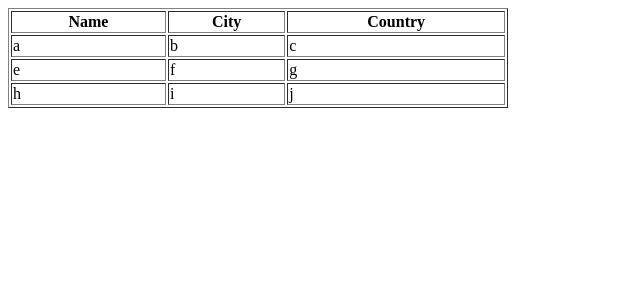
After one commit to tarifs/batch-01, a PHP site: page /2nd_class.php in a window 1280 px wide. The commit adds this page. Shown: the top 300 px of the page, without its empty margins (0-640 px from the left). Run offline with PHP 8.4, Linux system fonts and the light colour scheme.

Commit message:
2nd Class

```diff
--- a/php/1st_class.php
+++ b/php/1st_class.php
@@ -15,4 +15,6 @@
 
 
 
+
+
 ?>
--- /dev/null
+++ b/php/2nd_class.php
@@ -0,0 +1,46 @@
+<?php
+
+$data = [10,20,30,'lol','group','pp'];
+
+//echo $data[5].'<br>';
+//
+//foreach ($data as $pp)
+//{
+//    echo $pp.'<br>';
+//}
+
+
+$students = [
+    "0" => [
+      'name' => 'a',
+      'city' => 'b',
+      'country' => 'c'
+    ],
+    "1" => [
+        'name' => 'e',
+        'city' => 'f',
+        'country' => 'g'
+    ],
+    "2" => [
+        'name' => 'h',
+        'city' => 'i',
+        'country' => 'j'
+    ]
+
+];
+?>
+
+<table border="1" width="500">
+    <tr>
+        <th>Name</th>
+        <th>City</th>
+        <th>Country</th>
+    </tr>
+    <?php foreach ($students as $lol){ ?>
+    <tr>
+        <td><?php echo $lol['name']?></td>
+        <td><?php echo $lol['city']?></td>
+        <td><?php echo $lol['country']?></td>
+    </tr>
+    <?php } ?>
+</table>
```
Also changed, not shown: php/function.php (added, +11 -0 lines), php/post.php (added, +30 -0 lines).
